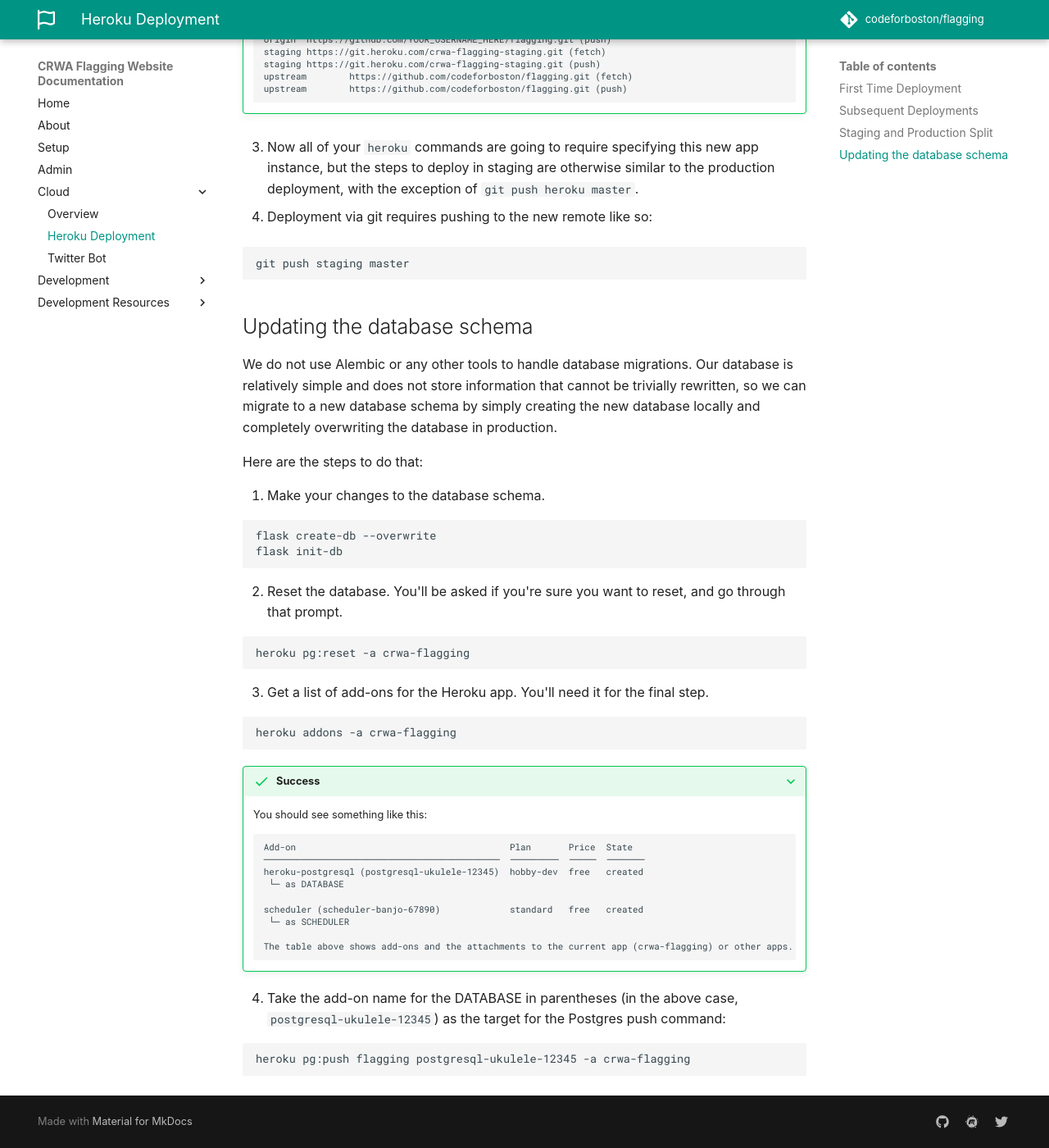
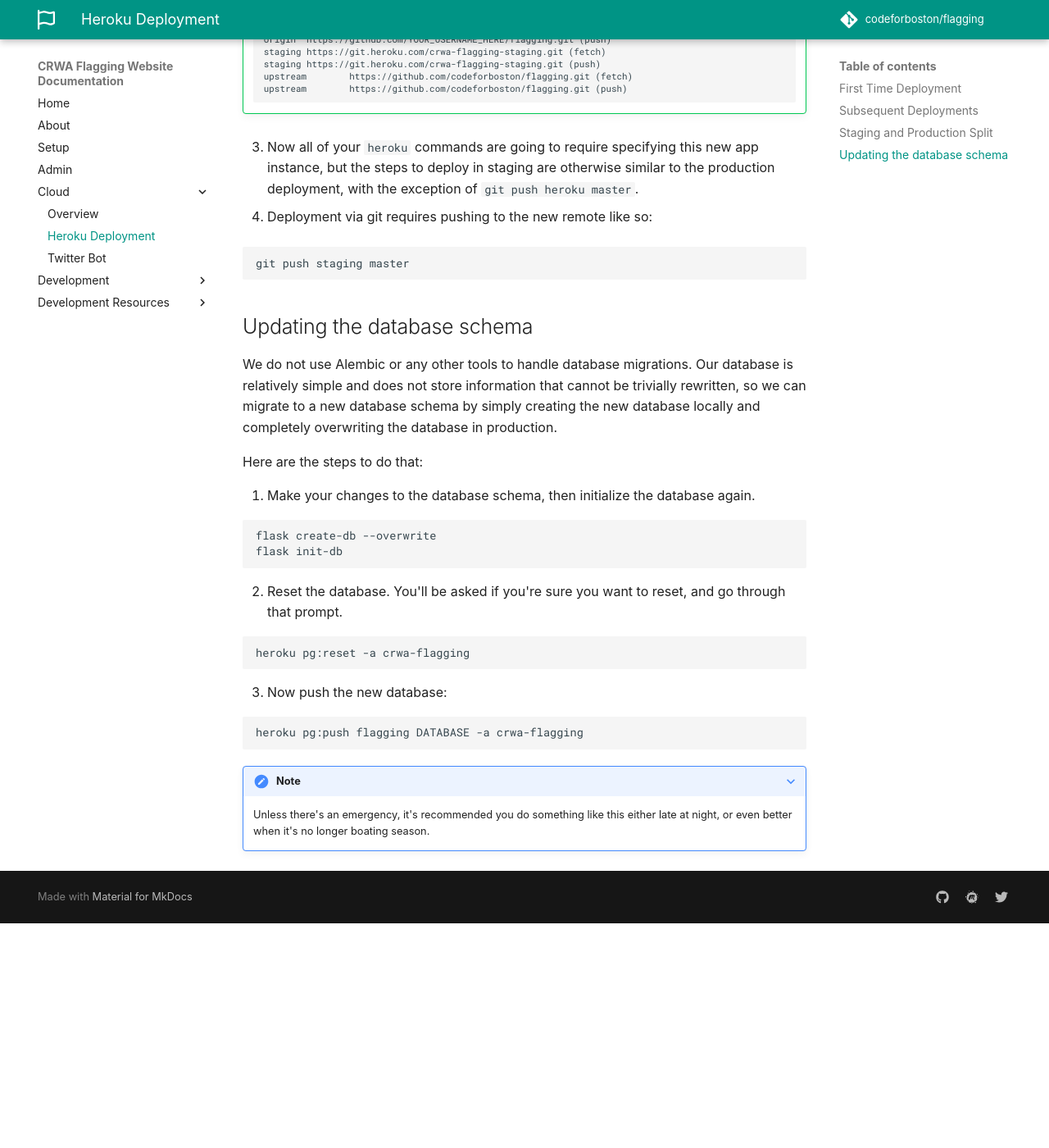
Before and after one commit to codeforboston/flagging, an MkDocs documentation site: the page built from docs/src/cloud/heroku_deployment.md, in a window 1280 px wide and 1400 px high, scrolled down 6258 px. Shown: the whole window at 82% size. Built offline with MkDocs 1.6.1 and Material for MkDocs 9.7.7, drawn with Linux system fonts in a browser that asks for light colours; some web fonts are replaced; comment, search, counter and statistics services are not loaded; after the commit the page ends 7384 px from its top, so only the background shows below that.

````diff
--- a/docs/src/cloud/heroku_deployment.md
+++ b/docs/src/cloud/heroku_deployment.md
@@ -204,7 +204,7 @@ We do not use Alembic or any other tools to handle database migrations. Our data
 
 Here are the steps to do that:
 
-1. Make your changes to the database schema.
+1. Make your changes to the database schema, then initialize the database again.
 
 ```shell
 flask create-db --overwrite
@@ -217,29 +217,11 @@ flask init-db
 heroku pg:reset -a crwa-flagging
 ```
 
-3. Get a list of add-ons for the Heroku app. You'll need it for the final step.
+3. Now push the new database:
 
 ```shell
-heroku addons -a crwa-flagging
+heroku pg:push flagging DATABASE -a crwa-flagging
 ```
 
-???+ success
-    You should see something like this:
-
-    ```
-    Add-on                                        Plan       Price  State
-    ────────────────────────────────────────────  ─────────  ─────  ───────
-    heroku-postgresql (postgresql-ukulele-12345)  hobby-dev  free   created
-     └─ as DATABASE
-
-    scheduler (scheduler-banjo-67890)             standard   free   created
-     └─ as SCHEDULER
-
-    The table above shows add-ons and the attachments to the current app (crwa-flagging) or other apps.
-    ```
-
-4. Take the add-on name for the DATABASE in parentheses (in the above case, `postgresql-ukulele-12345`) as the target for the Postgres push command:
-
-```shell
-heroku pg:push flagging postgresql-ukulele-12345 -a crwa-flagging
-```
+???+ note
+    Unless there's an emergency, it's recommended you do something like this either late at night, or even better when it's no longer boating season.
````
Also changed, not shown: docs/src/setup.md (+7 -11 lines), 5 other files.
